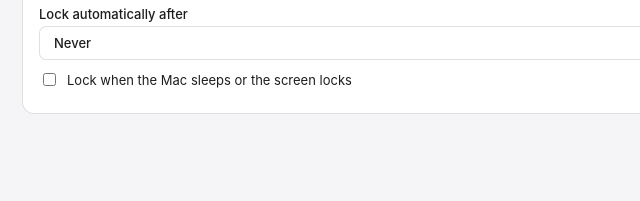
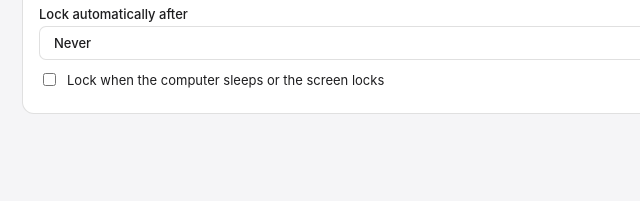
Before and after one commit to antonioalvaro/Dashstarr, an Electron app: page src/settings.html in a window 1200 px wide. Shown: the part 321-522 px from the top of the page, 0-640 px from the left. Drawn offline with Linux system fonts and the light colour scheme; no server answers.

Commit message:
Use platform-neutral 'computer' wording in Settings and README

```diff
--- a/src/settings.html
+++ b/src/settings.html
@@ -58,7 +58,7 @@
             <option value="60">1 hour of inactivity</option>
           </select>
         </label>
-        <label class="check"><input type="checkbox" id="sleep"> Lock when the Mac sleeps or the screen locks</label>
+        <label class="check"><input type="checkbox" id="sleep"> Lock when the computer sleeps or the screen locks</label>
         <label class="check" id="touchRow" hidden><input type="checkbox" id="touch"> Allow unlocking with Touch ID</label>
       </div>
 
```
Also changed, not shown: README.md.
